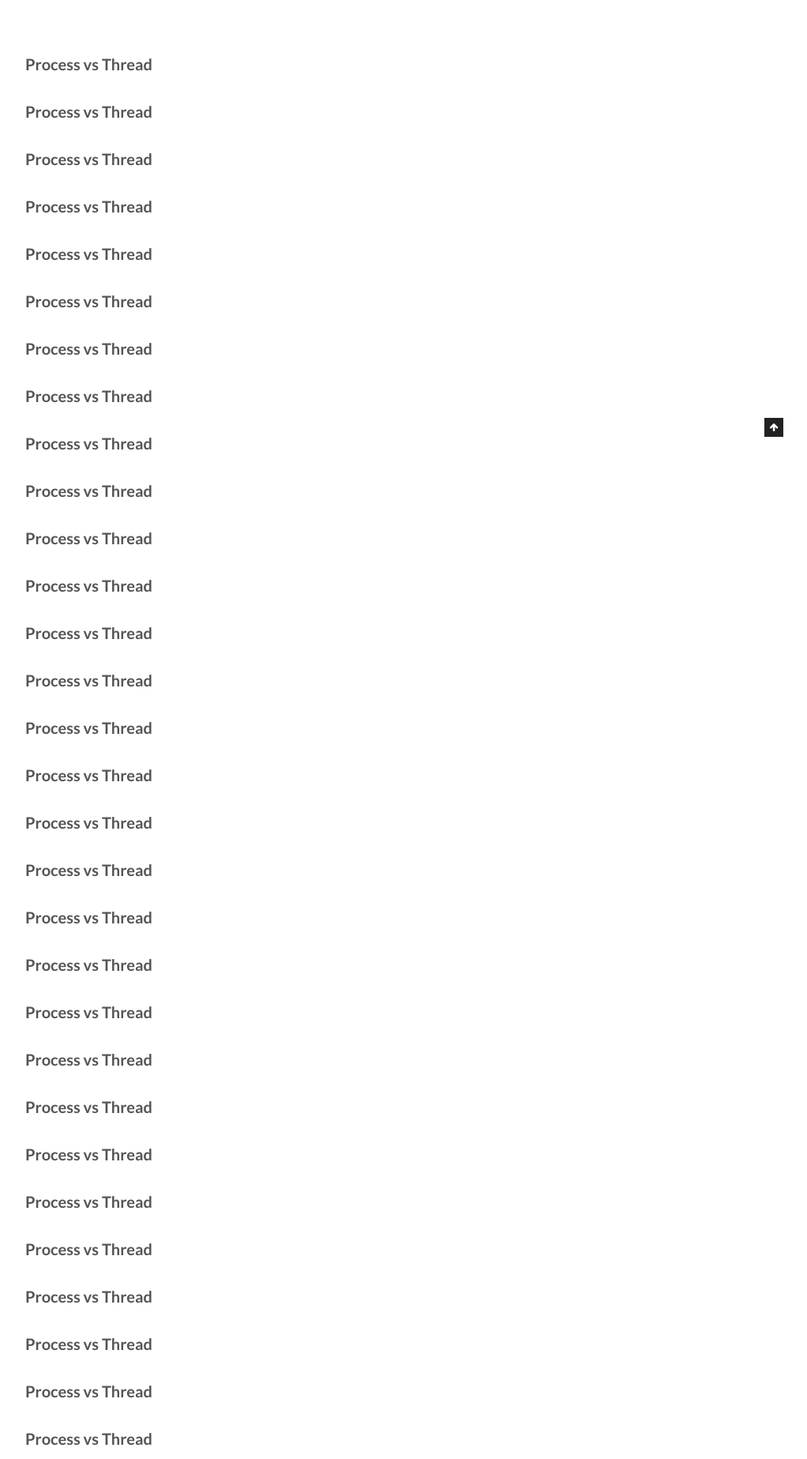
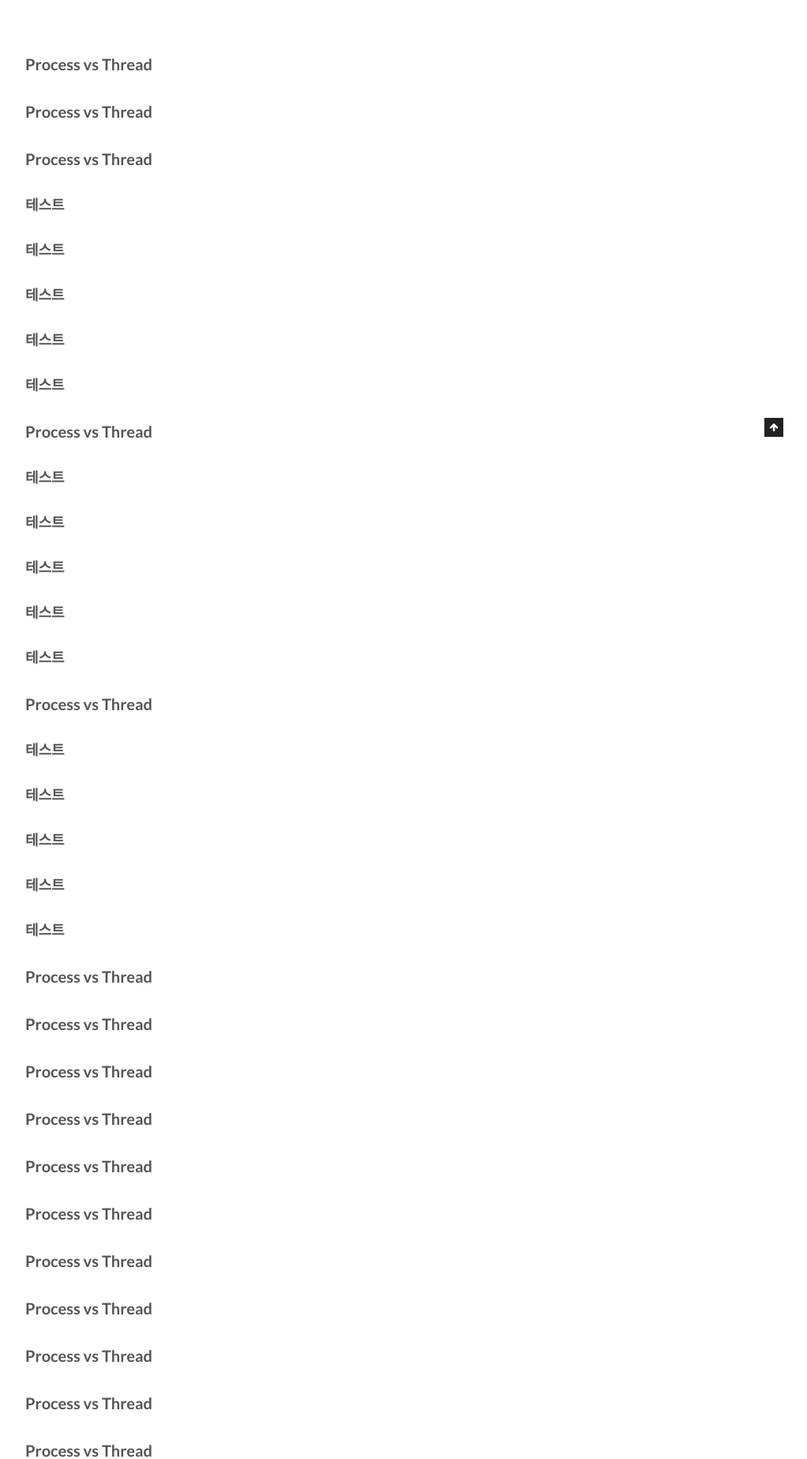
Before and after one commit to quarl894/quarl894.github.io, a Jekyll site: the page built from _posts/2018-02-06-블로그 오류 테스트.md, in a window 1280 px wide, cut to the strip 447-2294 px from the top of the page. Shown: the whole strip at 79% size, without its empty margins (258-1280 px from the left). Built offline with Jekyll 4.4.1, drawn with Linux system fonts in a browser that asks for light colours; comment, search, counter and statistics services are not loaded.

Commit message:
오류 테스트

```diff
--- a/_posts/2018-02-06-블로그 오류 테스트.md
+++ b/_posts/2018-02-06-블로그 오류 테스트.md
@@ -4,6 +4,26 @@ layout: post
 date:   2018-02-05 22:20:00 +0900
 ---
 
+## Process vs Thread
+## Process vs Thread
+## Process vs Thread
+### 테스트
+### 테스트
+### 테스트
+### 테스트
+### 테스트
+## Process vs Thread
+### 테스트
+### 테스트
+### 테스트
+### 테스트
+### 테스트
+## Process vs Thread
+### 테스트
+### 테스트
+### 테스트
+### 테스트
+### 테스트
 ## Process vs Thread
 ## Process vs Thread
 ## Process vs Thread
@@ -29,9 +49,9 @@ date:   2018-02-05 22:20:00 +0900
 ## Process vs Thread
 ## Process vs Thread
 ## Process vs Thread
-## Process vs Thread
-## Process vs Thread
-## Process vs Thread
-## Process vs Thread
-## Process vs Thread
+### 테스트
+### 테스트
+### 테스트
+### 테스트
+### 테스트
 [jekyll-gh]:   https://github.com/quarl894
```
